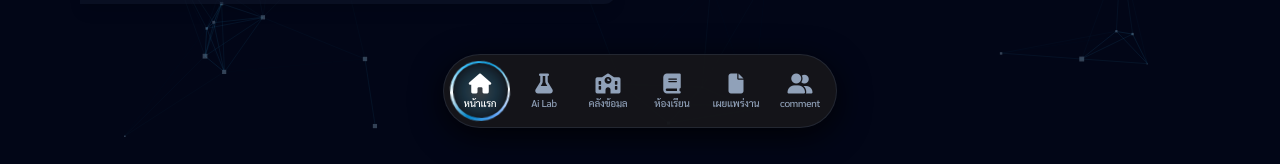
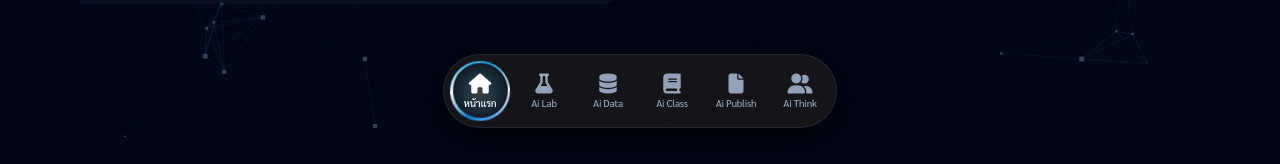
Before and after one commit to metawat888/ailsed, a React (Vite) app: page / in a window 1280 px wide. Shown: the part 648-812 px from the top of the page. Built offline with nearby package versions, Linux system fonts and the light colour scheme.

Commit message:
Update App.tsx

```diff
--- a/src/App.tsx
+++ b/src/App.tsx
@@ -32,25 +32,25 @@ const PAGES_CONFIG: PageItem[] = [
   },
   {
     id: 'archive',
-    label: 'คลังข้อมูล',
-    icon: 'fa-solid fa-school',
+    label: 'Ai Data',
+    icon: 'fa-solid fa-database',
     url: 'https://bingo-five-rust.vercel.app/',
   },
     {
     id: 'archive',
-    label: 'ห้องเรียน',
+    label: 'Ai Class',
     icon: 'fa-solid fa-book',
     url: 'https://180iqmath.vercel.app/',
   },
    {
     id: 'archive',
-    label: 'เผยแพร่งาน',
+    label: 'Ai Publish',
     icon: 'fa-solid fa-file',
     url: 'https://meb1.vercel.app/',
   },
    {
-    id: 'thing',
-    label: 'comment',
+    id: 'think',
+    label: 'Ai Think',
     icon: 'fa-solid fa-user-group',
     url: 'https://think-dusky.vercel.app',
   },
```
